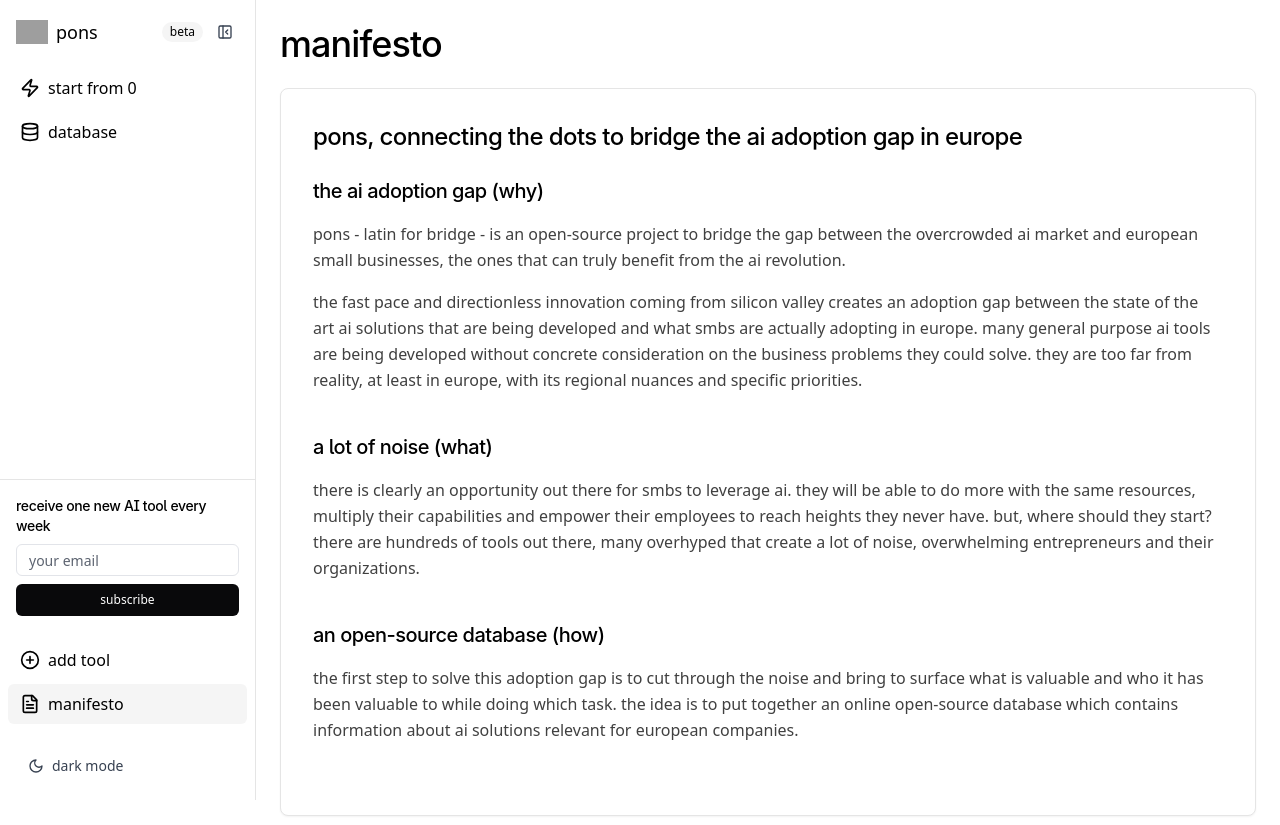
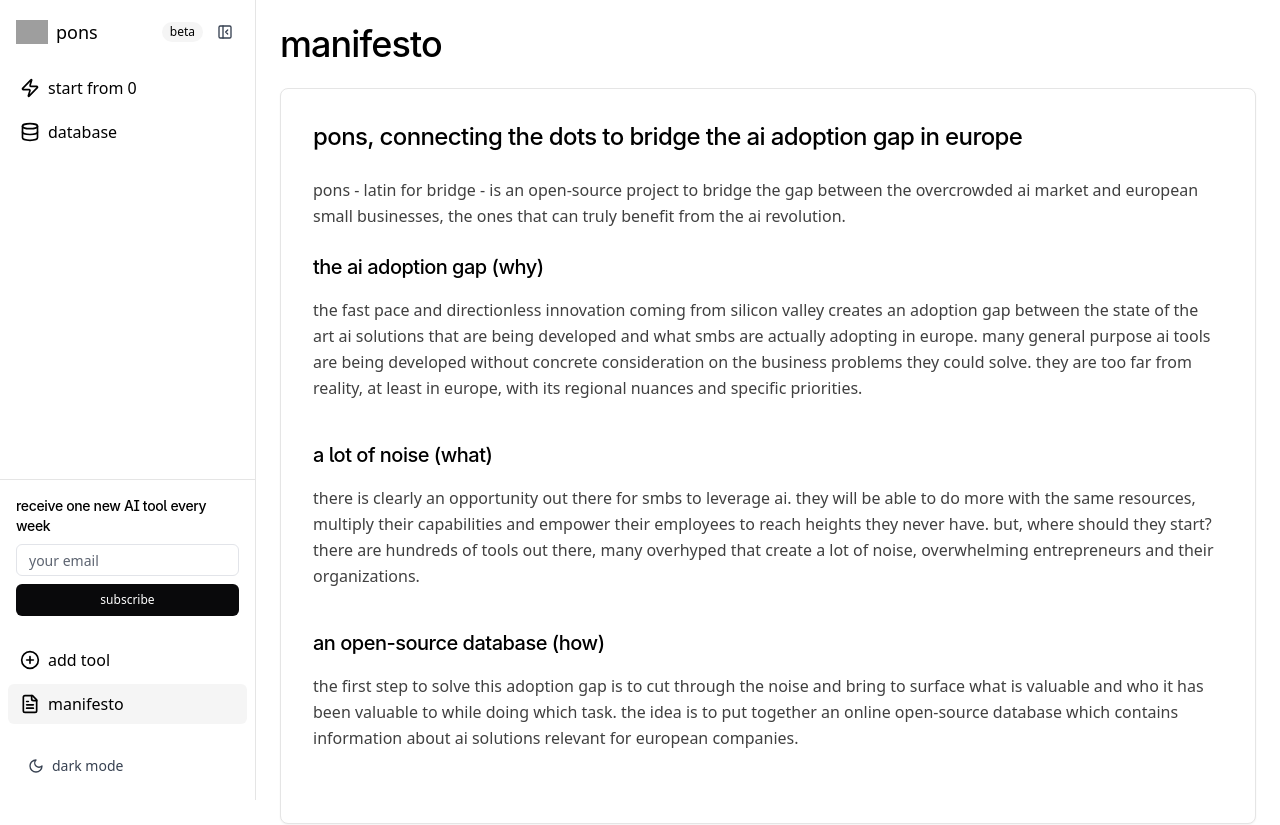
Before and after one commit to matteogiardini98/pons-db, a React (Vite) app: page /manifesto in a window 1280 px wide. Shown: the top 825 px of the page. Built offline with nearby package versions, Linux system fonts and the light colour scheme; grey boxes are pictures that could not be loaded.

Commit message:
Refactor Manifesto Page content
Move introductory text to correct location.

```diff
--- a/src/pages/ManifestoPage.tsx
+++ b/src/pages/ManifestoPage.tsx
@@ -22,11 +22,12 @@ const ManifestoPage = () => {
           <div className={cn("rounded-lg border p-8 mb-8 prose max-w-none", isDarkMode ? 'bg-[#222222] border-neutral-700 prose-invert' : 'bg-white border-neutral-200 shadow-sm')}>
             <h2 className="font-medium text-xl md:text-2xl mb-6">pons, connecting the dots to bridge the ai adoption gap in europe</h2>
 
+            <p className={cn("mb-6 leading-relaxed", isDarkMode ? 'text-neutral-300' : 'text-neutral-700')}>
+              pons - latin for bridge - is an open-source project to bridge the gap between the overcrowded ai market and european small businesses, the ones that can truly benefit from the ai revolution.
+            </p>
+
             <section className="mb-10">
               <h3 className="font-medium text-lg md:text-xl mb-4">the ai adoption gap (why)</h3>
-              <p className={cn("mb-4 leading-relaxed", isDarkMode ? 'text-neutral-300' : 'text-neutral-700')}>
-                pons - latin for bridge - is an open-source project to bridge the gap between the overcrowded ai market and european small businesses, the ones that can truly benefit from the ai revolution.
-              </p>
               <p className={cn("mb-4 leading-relaxed", isDarkMode ? 'text-neutral-300' : 'text-neutral-700')}>
                 the fast pace and directionless innovation coming from silicon valley creates an adoption gap between
                 the state of the art ai solutions that are being developed and what smbs are actually adopting in europe.
```
